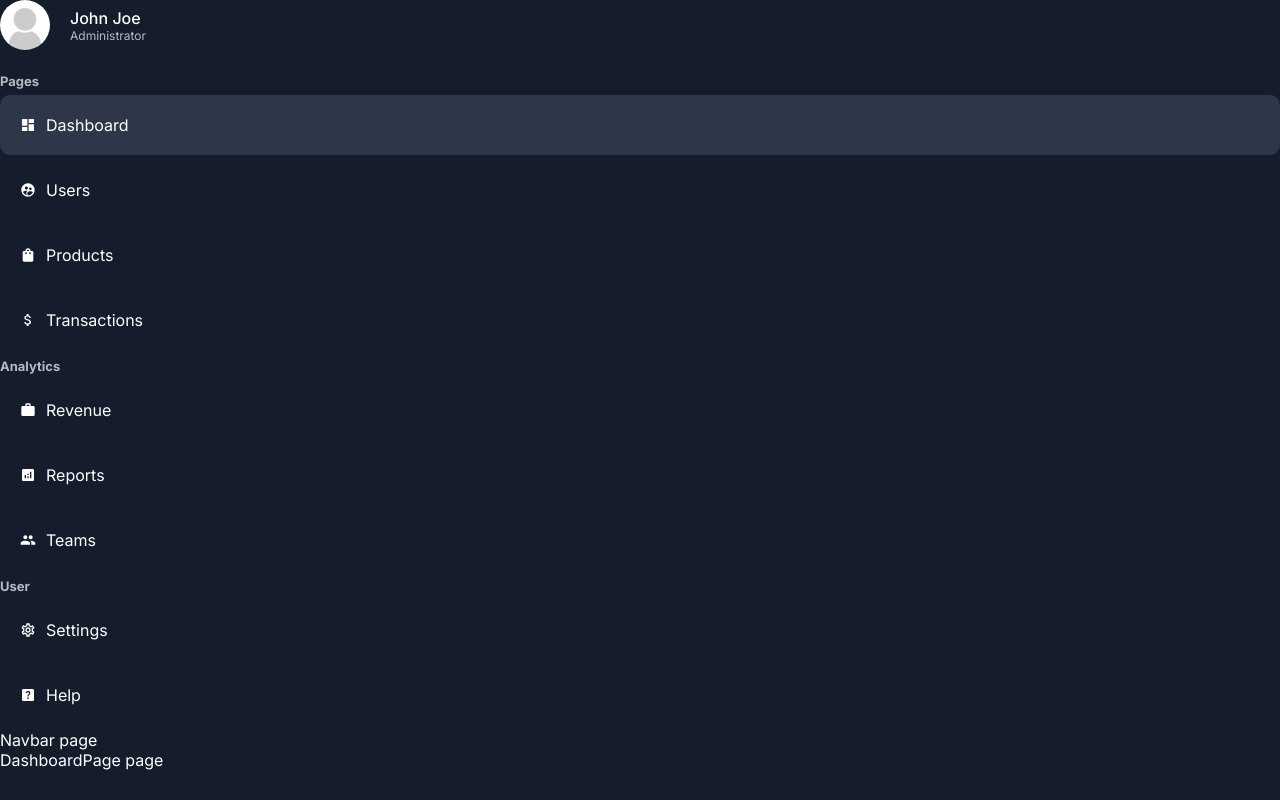
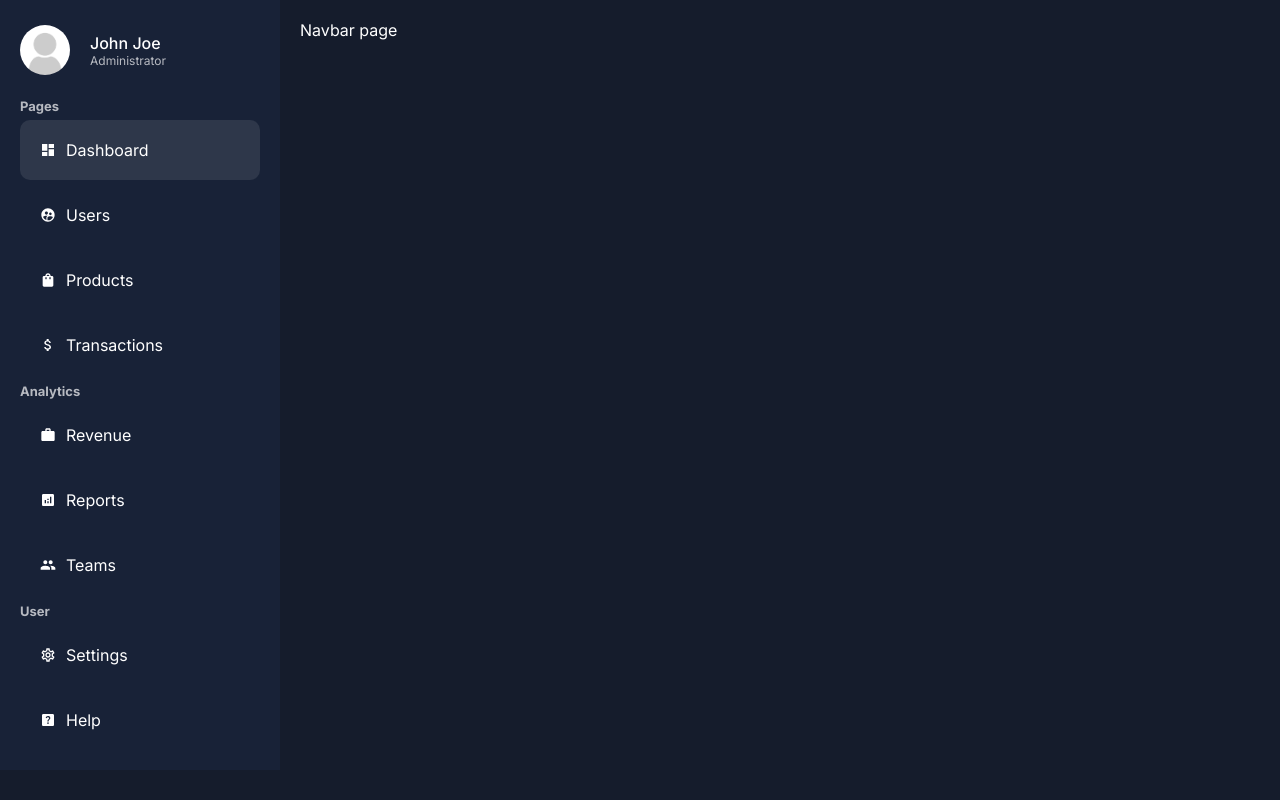
Before and after one commit to wmz786/nextjs14-admin-dashboard, a Next.js app: page /dashboard in a window 1280 px wide. Built offline with nearby package versions, Linux system fonts and the light colour scheme.

Commit message:
dashboard styles and layout

```diff
--- a/app/dashboard/layout.jsx
+++ b/app/dashboard/layout.jsx
@@ -1,13 +1,14 @@
 import Navbar from "../ui/dashboard/navbar/navbar";
 import Sidebar from "../ui/dashboard/sidebar/sidebar";
+import styles from "../ui/dashboard/dashboard.module.css";
 
 const Layout = ({ children }) => {
   return (
-    <div>
-      <div>
+    <div className={styles.container}>
+      <div className={styles.menu}>
         <Sidebar />
       </div>
-      <div>
+      <div className={styles.content}>
         <Navbar />
         {children}
       </div>
--- a/app/dashboard/page.jsx
+++ b/app/dashboard/page.jsx
@@ -1,5 +1,11 @@
+import styles from "../ui/dashboard/dashboard.module.css";
+
 const DashboardPage = () => {
-  return <div>DashboardPage page</div>;
+  return (
+    <div className={styles.container}>
+      <div></div>
+    </div>
+  );
 };
 
 export default DashboardPage;
--- a/app/ui/dashboard/dashboard.module.css
+++ b/app/ui/dashboard/dashboard.module.css
@@ -0,0 +1,14 @@
+.container {
+  display: flex;
+}
+
+.menu {
+  flex: 1;
+  background-color: var(--bgSoft);
+  padding: 20px;
+}
+
+.content {
+  flex: 4;
+  padding: 20px;
+}
```
